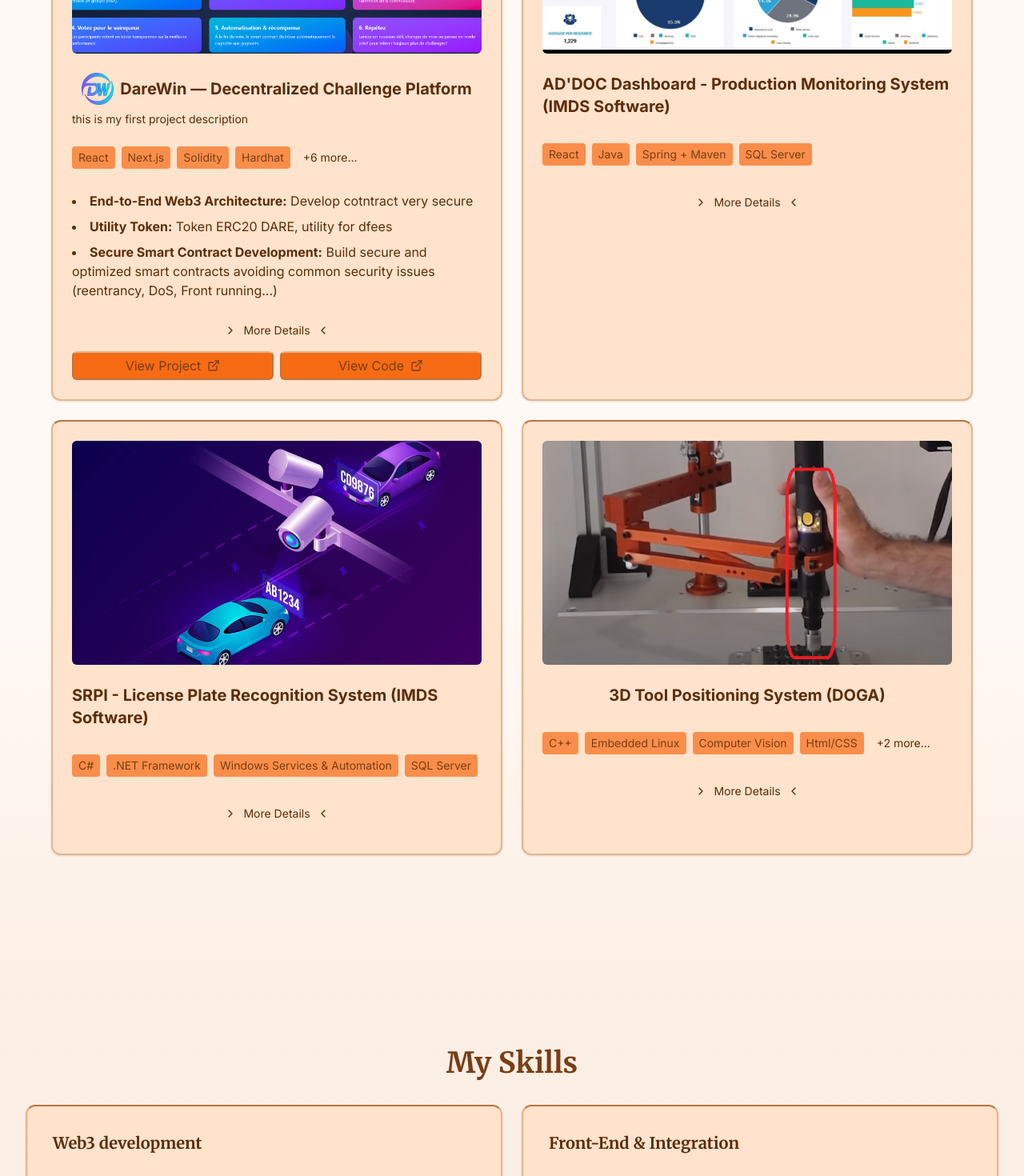
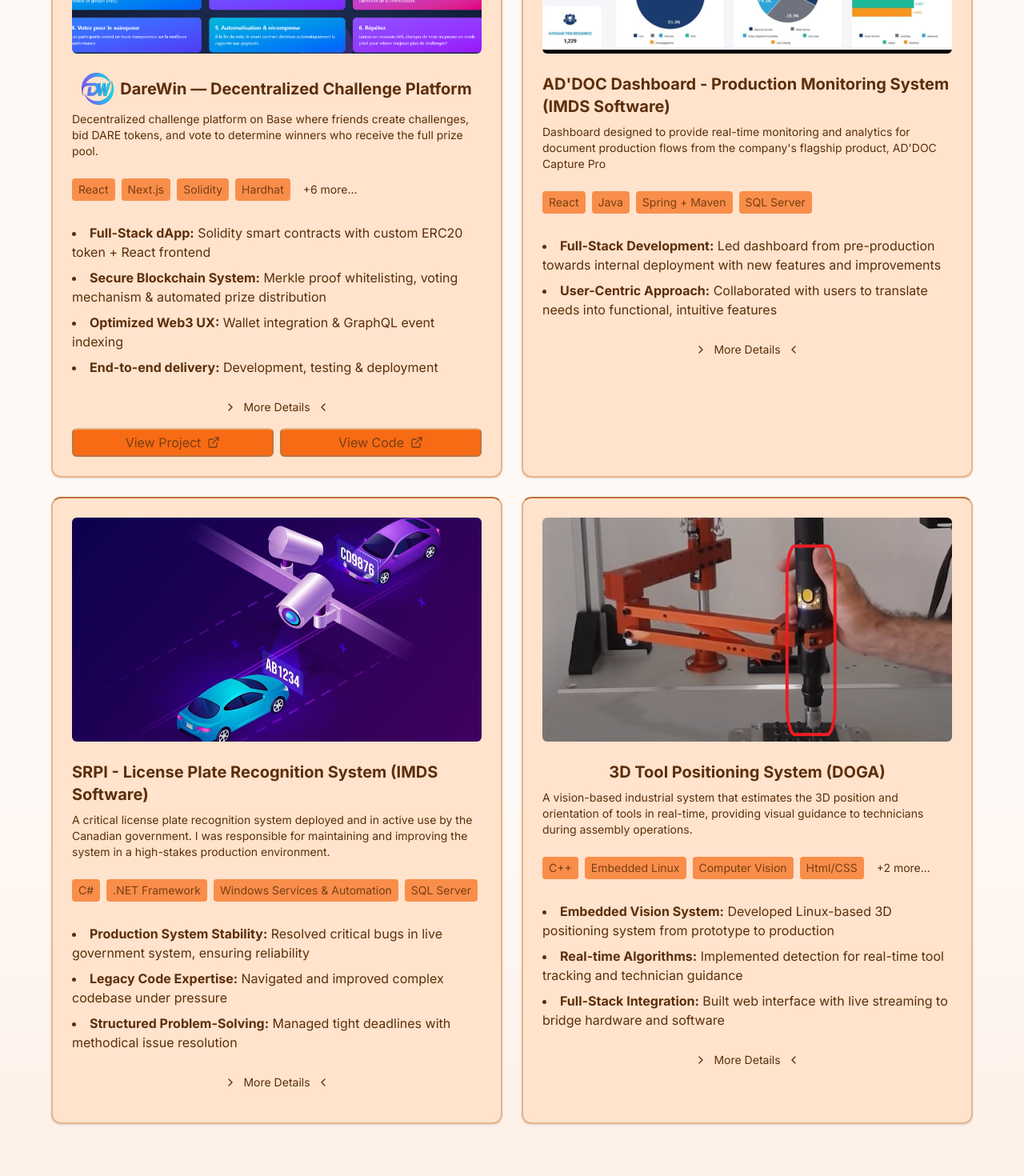
Before and after one commit to BigWess57/My-Portfolio, a Next.js app in the folder my-portfolio/: page / in a window 1280 px wide. Shown: the part 2240-3710 px from the top of the page at 80% size. Built offline with nearby package versions, Linux system fonts and the light colour scheme.

Commit message:
Add modal for 'more' content for each project

```diff
--- a/my-portfolio/components/portfolio/Projects.tsx
+++ b/my-portfolio/components/portfolio/Projects.tsx
@@ -4,7 +4,7 @@ import Image from "next/image";
 
 import { Card, CardContent, CardDescription, CardHeader, CardTitle } from "@/components/ui/card";
 import { Button } from "@/components/ui/button";
-import { Dialog, DialogContent, DialogDescription, DialogHeader, DialogTitle, DialogTrigger } from "@/components/ui/dialog";
+import { Dialog, DialogContent, DialogDescription, DialogFooter, DialogHeader, DialogTitle, DialogTrigger } from "@/components/ui/dialog";
 import { ScrollArea, ScrollBar } from "@/components/ui/scroll-area"
 
 import { ChevronLeft, ChevronRight, ExternalLink } from "lucide-react";
@@ -16,17 +16,19 @@ import SRPIThumbnail from "@/public/images/LPR.jpg";
 
 import DareWinLogo from "@/public/icons/DareWin-Logo-bleu.png";
 import { useState } from "react";
+import { Separator } from "../ui/separator";
 
 export const projects = [
   {
     title: "DareWin — Decentralized Challenge Platform",
-    shortDescription: "this is my first project description",
+    shortDescription: "Decentralized challenge platform on Base where friends create challenges, bid DARE tokens, and vote to determine winners who receive the full prize pool.",
     description: "A fully decentralized Web3 application that enables friends to create and join challenges on Base. Players bid DARE Tokens, and after time elapses, the community-voted winner receives the entire prize pool via smart contracts.",
     technologies: ["React", "Next.js", "Solidity", "Hardhat", "Wagmi", "RainbowKit", "GraphQL", "IPFS", "Merkle Proofs", "ERC Standards"],
     keyHighlights: {
-      "End-to-End Web3 Architecture": "Develop cotntract very secure",
-      "Utility Token": "Token ERC20 DARE, utility for dfees",
-      "Secure Smart Contract Development": "Build secure and optimized smart contracts avoiding common security issues (reentrancy, DoS, Front running...)"
+      "Full-Stack dApp": "Solidity smart contracts with custom ERC20 token + React frontend",
+      "Secure Blockchain System": "Merkle proof whitelisting, voting mechanism & automated prize distribution",
+      "Optimized Web3 UX": "Wallet integration & GraphQL event indexing",
+      "End-to-end delivery": "Development, testing & deployment",
     },
     highlights: {
       "End-to-End Web3 Architecture": "Designed and implemented the complete dApp architecture from smart contracts to frontend, showcasing full-stack blockchain development capabilities.",
@@ -45,8 +47,13 @@ export const projects = [
   },
   {
     title: "AD'DOC Dashboard - Production Monitoring System (IMDS Software)",
+    shortDescription: "Dashboard designed to provide real-time monitoring and analytics for document production flows from the company's flagship product, AD'DOC Capture Pro",
     description: "Dashboard designed to provide real-time monitoring and analytics for document production flows from the company's flagship product, AD'DOC Capture Pro",
     technologies: ["React", "Java", "Spring + Maven", "SQL Server" ],
+    keyHighlights: {
+      "Full-Stack Development": "Led dashboard from pre-production towards internal deployment with new features and improvements",
+      "User-Centric Approach": "Collaborated with users to translate needs into functional, intuitive features",
+    },
     highlights: {
       "Full-Stack Development & Product Maturation": "Led the full-stack development of new features and significant improvements, taking the dashboard from a pre-production state to a viable tool ready for internal deployment.",
       "User-Centric Development & Communication": "Collaborated closely with future users to gather requirements, translating their specific needs into functional and intuitive software features.",
@@ -56,20 +63,32 @@ export const projects = [
   },
   {
     title: "SRPI - License Plate Recognition System (IMDS Software)",
+    shortDescription: "A critical license plate recognition system deployed and in active use by the Canadian government. I was responsible for maintaining and improving the system in a high-stakes production environment.",
     description: "A critical license plate recognition system deployed and in active use by the Canadian government. I was responsible for maintaining and improving the system in a high-stakes production environment.",
     technologies: ["C#", ".NET Framework", "Windows Services & Automation", "SQL Server" ],
+    keyHighlights: {
+      "Production System Stability": "Resolved critical bugs in live government system, ensuring reliability",
+      "Legacy Code Expertise": "Navigated and improved complex codebase under pressure",
+      "Structured Problem-Solving": "Managed tight deadlines with methodical issue resolution",
+    },
     highlights: {
       "Production System Stability & Reliability": "Addressed and resolved critical bugs in a live production system, contributing directly to its stability and reliability for a government client.",
       "Legacy Code Maintenance & Complex Problem-Solving": "Learned to navigate and improve a large, complex codebase under pressure.",
       "Structured Work Under Pressure": "Successfully managed tight deadlines and high-stress situations, developing a structured and methodical approach to problem-solving to prioritize and resolve issues effectively.",
     },
-    learned: "This project was a masterclass in production-level software maintenance. It taught me the importance of writing clean, maintainable code and honed my ability to perform effectively under the pressure of a high-visibility, mission-critical application.",
+    learned: "This project was a masterclass in production software maintenance. I learned the critical importance of clean, maintainable code, comprehensive logging for traceability, and performing effectively under pressure in mission-critical environments.",
     image: SRPIThumbnail,
   },
   {
     title: "3D Tool Positioning System (DOGA)",
+    shortDescription: "A vision-based industrial system that estimates the 3D position and orientation of tools in real-time, providing visual guidance to technicians during assembly operations.",
     description: "A vision-based industrial system that estimates the 3D position and orientation of tools in real-time, providing visual guidance to technicians during assembly operations.",
     technologies: ["C++", "Embedded Linux", "Computer Vision", "Html/CSS", "Javascript", "Real-time Systems"],
+    keyHighlights: {
+      "Embedded Vision System": "Developed Linux-based 3D positioning system from prototype to production",
+      "Real-time Algorithms": "Implemented detection for real-time tool tracking and technician guidance",
+      "Full-Stack Integration": "Built web interface with live streaming to bridge hardware and software",
+    },
     highlights: {
       "Embedded Computer Vision Solution": "Developed and deployed a vision-based system on embedded Linux that accurately estimates 3D position and orientation of industrial tools, advancing from prototype towards production-ready performance.",
       "Real-time Precision Algorithms": "Implemented detection algorithms that calculate tool angles and positions in real-time, providing immediate visual feedback to guide technicians during complex assembly tasks.",
@@ -138,20 +157,23 @@ const Projects = () => {
                       </Button>
                     }
                   </DialogTrigger>
-                  <DialogContent className="sm:max-w-[600px] max-h-[90vh] overflow-y-auto bg-interactive-2 text-text-2 border-border-1 rounded-2xl">
-                    <DialogHeader>
+                  <DialogContent className="max-w-[calc(100%-16px)] sm:max-w-[calc(100%-32px)] md:max-w-[calc(100%-48px)] lg:max-w-[976px] mx-auto max-h-[90vh] bg-interactive-2 text-text-2 border-border-1 rounded-2xl flex flex-col">
+
+                    <DialogHeader className="flex-center shrink-0">
                       <DialogTitle>{project.title}</DialogTitle>
                       <DialogDescription>{project.description}</DialogDescription>
                     </DialogHeader>
 
-                    <ScrollArea className="grow pr-4">
-                      <div className="space-y-4">
+                    <Separator className="bg-border-3 shrink-0"/>
+
+                    <ScrollArea className="flex-1 min-h-0 **:data-radix-scroll-area-viewport:max-h-[60vh] overflow-hidden w-full p-3">
+                      <div className="space-y-4 p-1">
                         {/* Full project image */}
                         {project.image && (
                           <Image
                             src={project.image}
                             alt={project.title + " screenshot"}
-                            className="w-full h-48 object-cover rounded-md"
+                            className="flex-center w-full h-70 object-contain rounded-md"
                           />
                         )}
 
@@ -188,12 +210,14 @@ const Projects = () => {
                         )}
                       </div>
 
-                      <ScrollBar className="bg-background-2"/>
-
                     </ScrollArea>
 
-                    {/* Project links in dialog */} ,
-                    <div className="flex gap-2 mt-6">
+                    <Separator className="bg-border-3 shrink-0"/>
+
+                    <DialogFooter>
+                      {/* Project links in dialog */}
+                      {(project.link || project.demoLink) &&
+                        <div className="w-full flex gap-2 shrink-0">
                           {project.demoLink && (
                             <a href={project.demoLink} target="_blank" rel="noopener noreferrer" className="flex-1">
                               <Button variant="outline" className="button-hover gap-2 w-full">
@@ -210,7 +234,8 @@ const Projects = () => {
                               </Button>
                             </a>
                           )}
-                    </div>
+                        </div>}
+                    </DialogFooter>
                   </DialogContent>
                 </Dialog>
 
--- a/my-portfolio/components/portfolio/WorkExperience.tsx
+++ b/my-portfolio/components/portfolio/WorkExperience.tsx
@@ -5,12 +5,8 @@ const WorkExperience = () => {
     <section id="experience" className="bg-background-1">
       <div className="container max-w-4xl mx-auto">
         <h2 className="text-4xl font-bold mb-8 text-center text-text-2">Work Experience</h2>
-        <div className="space-y-6">
+        <div>
           <Card className="p-8 card-hover">
-            {/* <div className="mb-4">
-              <h3 className="text-2xl font-semibold mb-2">Previous Position Title</h3>
-              <p className="text-muted-foreground">Another Company | 2017 - 2020</p>
-            </div> */}
             <p className="text-lg leading-relaxed">
               I’ve worked on a wide range of projects, from embedded systems and computer vision to full-stack web development. At IMDS Software in Montreal, I developed software for license plate recognition, production monitoring, and document management. Before that, I built a 3D positioning solution on embedded Linux during my engineering internship. Today, I’m applying that experience to Web3 development — creating decentralized applications that combine solid engineering with innovative blockchain technologies.
             </p>
--- a/my-portfolio/components/ui/scroll-area.tsx
+++ b/my-portfolio/components/ui/scroll-area.tsx
@@ -38,7 +38,7 @@ function ScrollBar({
       data-slot="scroll-area-scrollbar"
       orientation={orientation}
       className={cn(
-        "flex touch-none p-px transition-colors select-none",
+        "bg-interactive-3 rounded-2xl flex touch-none p-px transition-colors select-none",
         orientation === "vertical" &&
           "h-full w-2.5 border-l border-l-transparent",
         orientation === "horizontal" &&
@@ -49,7 +49,7 @@ function ScrollBar({
     >
       <ScrollAreaPrimitive.ScrollAreaThumb
         data-slot="scroll-area-thumb"
-        className="bg-border relative flex-1 rounded-full"
+        className="bg-interactive-1 bg-border relative flex-1 rounded-full"
       />
     </ScrollAreaPrimitive.ScrollAreaScrollbar>
   )
--- /dev/null
+++ b/my-portfolio/components/ui/separator.tsx
@@ -0,0 +1,28 @@
+"use client"
+
+import * as React from "react"
+import * as SeparatorPrimitive from "@radix-ui/react-separator"
+
+import { cn } from "@/lib/utils"
+
+function Separator({
+  className,
+  orientation = "horizontal",
+  decorative = true,
+  ...props
+}: React.ComponentProps<typeof SeparatorPrimitive.Root>) {
+  return (
+    <SeparatorPrimitive.Root
+      data-slot="separator"
+      decorative={decorative}
+      orientation={orientation}
+      className={cn(
+        "bg-border shrink-0 data-[orientation=horizontal]:h-px data-[orientation=horizontal]:w-full data-[orientation=vertical]:h-full data-[orientation=vertical]:w-px",
+        className
+      )}
+      {...props}
+    />
+  )
+}
+
+export { Separator }
--- a/my-portfolio/package.json
+++ b/my-portfolio/package.json
@@ -11,6 +11,7 @@
   "dependencies": {
     "@radix-ui/react-dialog": "^1.1.15",
     "@radix-ui/react-scroll-area": "^1.2.10",
+    "@radix-ui/react-separator": "^1.1.7",
     "@radix-ui/react-slot": "^1.2.3",
     "class-variance-authority": "^0.7.1",
     "clsx": "^2.1.1",
```
Also changed, not shown: my-portfolio/components/miscelaneous/testScrollBar.tsx (added, +28 -0 lines), 1 other file (tests, documents, lock files or other folders). Lines whose indentation alone changed are shown as unchanged.
